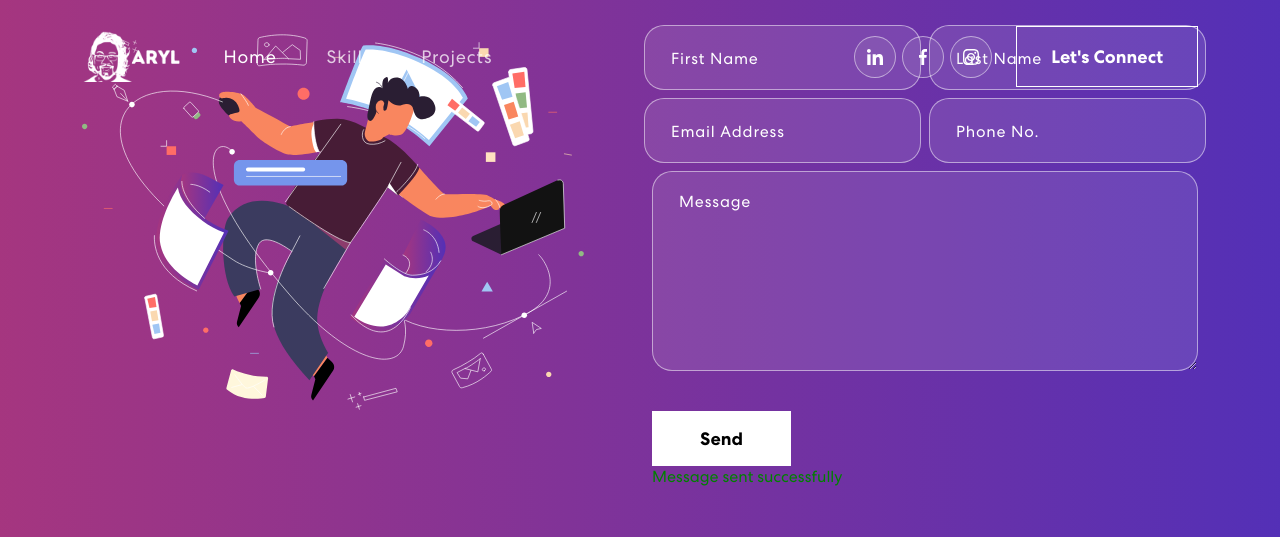
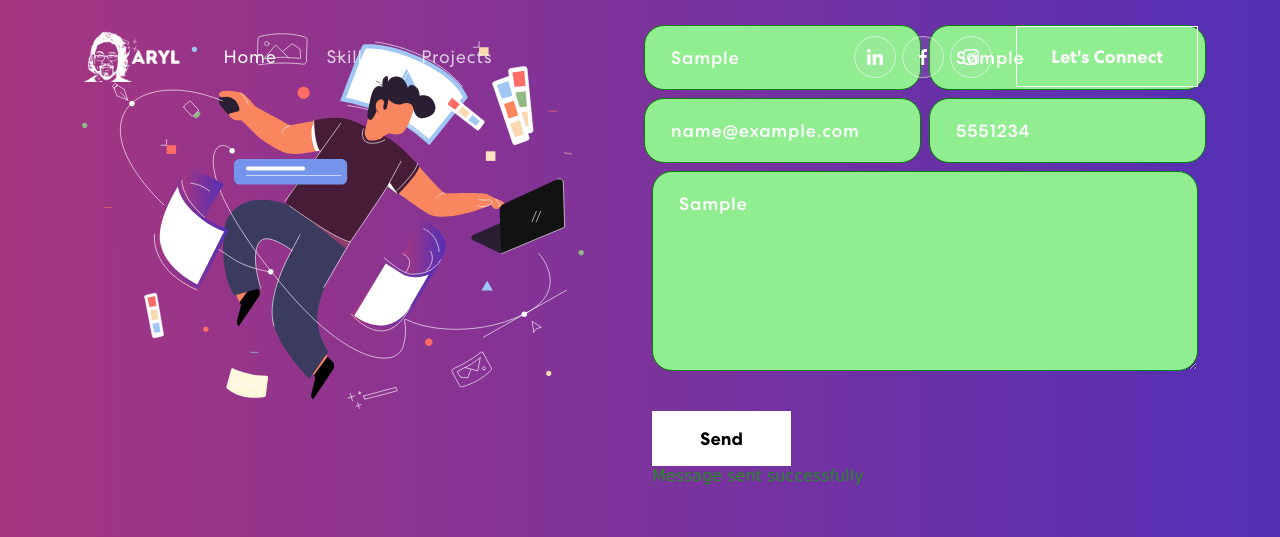
Before and after one commit to daryldelrosario/co-profifteen_react-portfolio, a React (Create React App) app: page / in a window 1280 px wide. Both pictures are taken after typing "Sample", "Sample", "name@example.com", "5551234", "Sample" into the empty fields and a click on the button "Send". Shown: the part 2703-3240 px from the top of the page. Built offline with nearby package versions, Linux system fonts and the light colour scheme.

Commit message:
complete contact component in full

```diff
--- a/src/App.css
+++ b/src/App.css
@@ -568,12 +568,41 @@ nav.navbar .navbar-toggler[aria-expanded="true"] .navbar-toggler-icon {
   margin-bottom: 30px;
 }
 
+.contact-error {
+  border: 1px solid red;
+  background: rgb(240, 128, 128, 0.5);
+}
+
+.contact-normal {
+  border: 1px solid rgba(255, 255, 255, 0.5);
+  background: rgba(255, 255, 255, 0.1);
+  color: #fff;
+}
+
+.contact-success {
+  border: 1px solid green;
+  background: lightgreen;
+}
+
+.contact-center {
+  text-align: center;
+}
+
+.contact-error-message {
+  font-family: Verdana, Geneva, Tahoma, sans-serif;
+  color: lightcoral;
+  font-size: small;
+}
+
+.contact-success-message {
+  font-family: Verdana, Geneva, Tahoma, sans-serif;
+  color: forestgreen;
+  font-size: 1rem;
+}
+
 .contact form input, .contact form textarea {
   width: 100%;
-  background: rgba(255, 255, 255, 0.1);
-  border: 1px solid rgba(255, 255, 255, 0.5);
   border-radius: 20px;
-  color: #fff;
   margin: 0 0 8px 0;
   padding: 18px 26px;
   font-weight: 500;
--- a/src/components/Contact.js
+++ b/src/components/Contact.js
@@ -16,34 +16,102 @@ function Contact() {
     const [formDetails, setFormDetails] = useState(formInitialDetails);
     const [buttonText, setButtonText] = useState("Send");
     const [status, setStatus] = useState({});
+    const [inputChanged, setInputChanged] = useState(false);
+
+    const validateForm = () => {
+        let isValid = true;
+        const errors = {};
+
+        if(!formDetails.firstName.trim()) {
+            errors.firstName = "*required";
+            isValid = false;
+        }
+
+        if(!formDetails.email.trim()) {
+            errors.email = "*required";
+            isValid = false;
+        } else if(!/\S+@\S+.\S+/.test(formDetails.email)) {
+            errors.email = "*invalid format";
+            isValid = false;
+        }
+
+
+        if(!formDetails.phone.trim()) {
+            errors.phone = "*required";
+            isValid = false;
+        } else if(!/^\d+$/.test(formDetails.phone)) {
+            errors.phone = "*must contain only numbers";
+            isValid = false;
+        }
+
+
+        if(!formDetails.message.trim()) {
+            errors.message = "*required";
+            isValid = false;
+        }
+
+        return { isValid, errors };
+    };
+
+    const onInputHandler = (category) => {
+        setStatus((prevStatus) => ({
+            ...prevStatus,
+            errors: {
+                ...prevStatus.errors,
+                [category]: '',
+            },
+            message: '',
+        }));
+
+        setInputChanged(true);
+
+        if(inputChanged) {
+            setButtonText('Send');
+        }
+    };
 
     const onFormUpdate = (category, value) => {
         setFormDetails({
             ...formDetails,
             [category]: value,
         })
+
+        setInputChanged(true);
     }
 
     const handleSubmit = (e) => {
         e.preventDefault();
+        const { isValid, errors } = validateForm();
+
+        if(isValid) {
             setButtonText('Sending ...');
 
             setTimeout(() => {
                 setButtonText('Send');
-            setFormDetails(formInitialDetails);
                 setStatus({ success: true, message: 'Message sent successfully' });
 
                 setTimeout(() => {
+                    setFormDetails(formInitialDetails);
                     window.location.reload();
+                }, 2000);
             }, 1000);
-        }, 2000);
+        } else {
+            setButtonText("Sending ...");
+
+            setTimeout(() => {
+                setButtonText('Whoops');
+                setStatus({ success: false, message: 'Please check the form and try again.', errors });
+            }, 1000);
         }
 
+        setInputChanged(false);
+    };
+
     return (
-        <section className="contact" id="contact">
+        <section className="contact">
             <Container>
                 <Row className="align-items-center">
-                    <Col size={12} md={6}>
+                    <Col xs={12} md={6}>
                         <TrackVisibility offset={500}>
                         {({ isVisible }) =>
                             <img className={isVisible ? "animate__animated animate__zoomIn" : ""} src={contactImg} alt="contact us image"/>
@@ -51,30 +119,156 @@ function Contact() {
                         </TrackVisibility>
                     </Col>
                     <Col md={6}>
-                        <h2>Get In Touch</h2>
+                        <h2 id="contact">Get In Touch</h2>
                         <form onSubmit={handleSubmit}>
                             <Row>
-                                <Col size={12} sm={6} className="px-1">
-                                    <input type="text" value={formDetails.firstName} placeholder="First Name" onChange={(e) => onFormUpdate('firstName', e.target.value)}/>
+                                <Col xs={12} sm={6} className="px-1">
+                                    <input
+                                        type="text"
+                                        value={formDetails.firstName}
+                                        placeholder="First Name"
+                                        className={`${
+                                            status.errors &&
+                                            status.errors.firstName ?
+                                            'contact-error' :
+                                            'contact-normal'}
+                                            ${
+                                                status.success ?
+                                                'contact-success' :
+                                                ''
+                                            }`}
+                                        onChange={(e) => onFormUpdate('firstName', e.target.value)}
+                                        onInput={() => onInputHandler('firstName')}
+                                    />
+                                    {
+                                        status.errors &&
+                                        status.errors.firstName &&
+                                        (
+                                            <p className="contact-error-message contact-center">
+                                                {status.errors.firstName}
+                                            </p>
+                                        )
+                                    }
                                 </Col>
-                                <Col size={12} sm={6} className="px-1">
-                                    <input type="text" value={formDetails.lastName} placeholder="Last Name" onChange={(e) => onFormUpdate('lastName', e.target.value)}/>
+                                <Col xs={12} sm={6} className="px-1">
+                                    <input
+                                        type="text"
+                                        value={formDetails.lastName}
+                                        placeholder="Last Name"
+                                        className={`${
+                                            status.errors &&
+                                            status.errors.lastName ?
+                                            'contact-error' :
+                                            'contact-normal'}
+                                            ${
+                                                status.success ?
+                                                'contact-success' :
+                                                ''
+                                            }`}
+                                        onChange={(e) => onFormUpdate('lastName', e.target.value)}
+                                        onInput={() => onInputHandler('lastName')}
+                                    />
+                                    {
+                                        status.errors &&
+                                        status.errors.lastName &&
+                                        (
+                                            <p className="contact-error-message contact-center">
+                                                {status.errors.lastName}
+                                            </p>
+                                        )
+                                    }
                                 </Col>
-                                <Col size={12} sm={6} className="px-1">
-                                    <input type="email" value={formDetails.email} placeholder="Email Address" onChange={(e) => onFormUpdate('email', e.target.value)}/>
+                                <Col xs={12} sm={6} className="px-1">
+                                    <input
+                                        type="email"
+                                        value={formDetails.email}
+                                        placeholder="Email Address"
+                                        className={`${
+                                            status.errors &&
+                                            status.errors.email ?
+                                            'contact-error' :
+                                            'contact-normal'}
+                                            ${
+                                                status.success ?
+                                                'contact-success' :
+                                                ''
+                                            }`}
+                                        onChange={(e) => onFormUpdate('email', e.target.value)}
+                                        onInput={() => onInputHandler('email')}
+                                    />
+                                    {
+                                        status.errors &&
+                                        status.errors.email &&
+                                        (
+                                            <p className="contact-error-message contact-center">
+                                                {status.errors.email}
+                                            </p>
+                                        )
+                                    }
                                 </Col>
                                 <Col sm={6} className="px-1">
-                                    <input type="tel" value={formDetails.phone} placeholder="Phone No." onChange={(e) => onFormUpdate('phone', e.target.value)}/>
+                                    <input
+                                        type="tel"
+                                        value={formDetails.phone}
+                                        placeholder="Phone No."
+                                        className={`${
+                                            status.errors &&
+                                            status.errors.phone ?
+                                            'contact-error' :
+                                            'contact-normal'}
+                                            ${
+                                                status.success ?
+                                                'contact-success' :
+                                                ''
+                                            }`}
+                                        onChange={(e) => onFormUpdate('phone', e.target.value)}
+                                        onInput={() => onInputHandler('phone')}
+                                    />
+                                    {
+                                        status.errors &&
+                                        status.errors.phone &&
+                                        (
+                                            <p className="contact-error-message contact-center">
+                                                {status.errors.phone}
+                                            </p>
+                                        )
+                                    }
                                 </Col>
                             </Row>
-                            <Col size={12}>
-                                <textarea rows="6" value={formDetails.message} placeholder="Message" onChange={(e) => onFormUpdate('message', e.target.value)}/>
+                            <Col xs={12}>
+                                <textarea
+                                    rows="6"
+                                    value={formDetails.message}
+                                    placeholder="Message"
+                                    className={`${
+                                        status.errors &&
+                                        status.errors.message ?
+                                        'contact-error' :
+                                        'contact-normal'}
+                                        ${
+                                            status.success ?
+                                            'contact-success' :
+                                            ''
+                                        }`}
+
+                                    onChange={(e) => onFormUpdate('message', e.target.value)}
+                                    onInput={() => onInputHandler('message')}
+                                />
+                                {
+                                    status.errors &&
+                                    status.errors.message &&
+                                    (
+                                        <p className='contact-error-message contact-center'>
+                                            {status.errors.message}
+                                        </p>
+                                    )
+                                }
                                 <button type="submit"><span>{buttonText}</span></button>
                             </Col>
                             {
                                 status.message &&
                                 <Col>
-                                    <p className={status.success === false ? 'danger' : 'success'}>{status.message}</p>
+                                    <p className={status.success === false ? 'contact-error-message' : 'contact-success-message'}>{status.message}</p>
                                 </Col>
                             }
                         </form>
```
Lines whose indentation alone changed are shown as unchanged.
